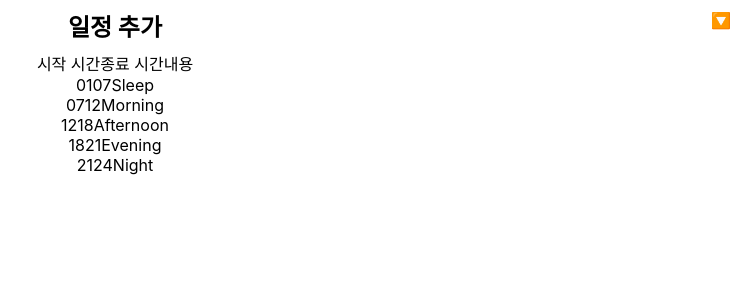
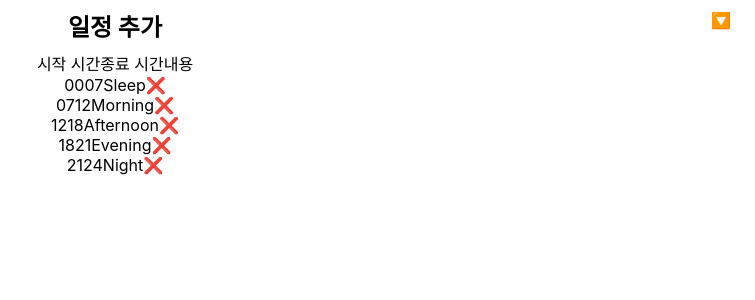
Before and after one commit to dev-song/twenty-four, a React (Create React App) app: page / in a window 1280 px wide. Shown: the top 300 px of the page, without its empty margins (525-1280 px from the left). Built offline with nearby package versions, Linux system fonts and the light colour scheme.

Commit message:
Feat: add delete buttons for each schedule element

```diff
--- a/src/components/TimeList.js
+++ b/src/components/TimeList.js
@@ -1,13 +1,13 @@
 import React from 'react';
 
-function TimeList({ schedule }) {
+function TimeList({ schedule, deleteSchedule }) {
   let startTime,
     endTime,
     content;
   const newSchedule = [];
-  schedule.forEach(({ time, todo }, index, arr) => {
+  schedule.forEach(({ time, todo, id }, index, arr) => {
     if (todo) {
-      if (!startTime) {
+      if (!startTime && startTime !== 0) {
         startTime = time;
         content = todo;
       }
@@ -16,14 +16,15 @@ function TimeList({ schedule }) {
         newSchedule.push({
           startTime,
           endTime,
-          content
+          content,
+          id
         });
         startTime = undefined;
         endTime = undefined;
         content = undefined;
       }
     }
-  })
+  });
 
   return (
     <div className='time-list'>
@@ -33,11 +34,17 @@ function TimeList({ schedule }) {
         <span className='legends__todo'>내용</span>
       </div>
 
-      {newSchedule.map(({ startTime, endTime, content }, index) => (
+      {newSchedule.map(({ startTime, endTime, content, id }, index) => (
         <div key={index} className='time-list__item'>
           <span className='item__start-time'>{startTime < 10 ? `0${startTime}` : startTime}</span>
           <span className='item__end-time'>{endTime < 10 ? `0${endTime}` : endTime}</span>
           <span className='item__todo'>{content}</span>
+          <span
+            className='item__button-delete'
+            role='img'
+            aria-label='Delete'
+            onClick={() => { deleteSchedule(id) }}
+          >&#10060;</span>
         </div>
       ))}
     </div>
```
